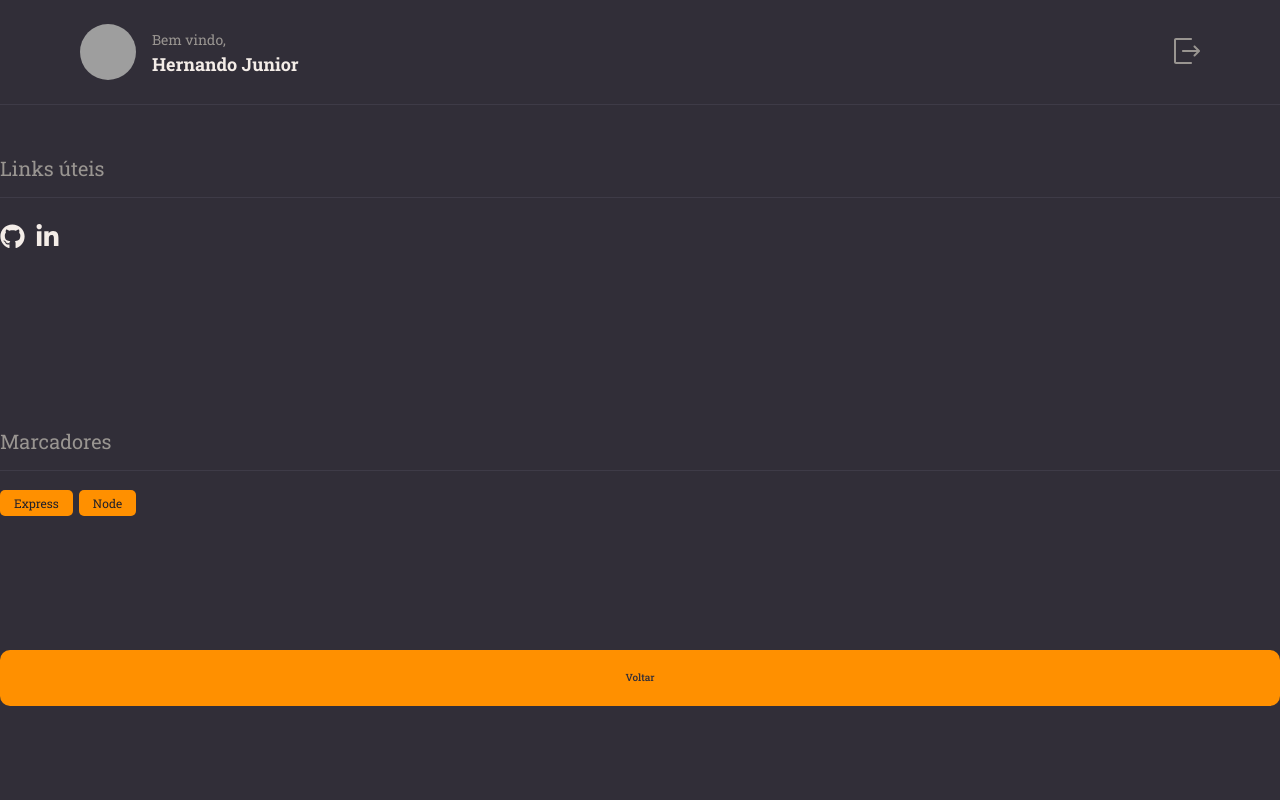
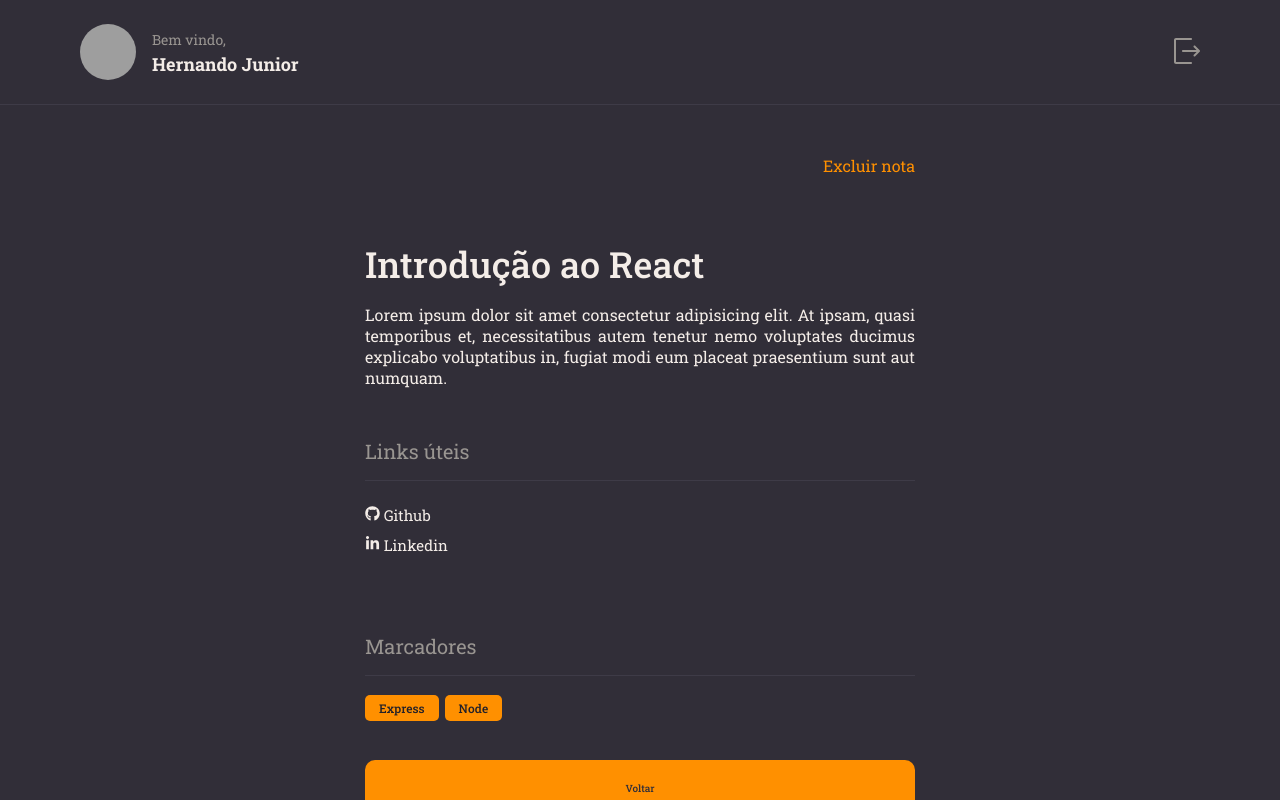
Before and after one commit to HernandoJunior/react_rocketnotes, a React (Vite) app: page / in a window 1280 px wide. Built offline with nearby package versions, Linux system fonts and the light colour scheme; grey boxes are pictures that could not be loaded.

Commit message:
finished datails page

```diff
--- /dev/null
+++ b/src/components/ButtonText/index.jsx
@@ -0,0 +1,9 @@
+import { Container } from './style'
+
+export function ButtonText({ title, ...rest}){
+  return (
+    <Container type="button" {...rest}>
+      { title }
+    </Container>
+  )
+}
--- /dev/null
+++ b/src/components/ButtonText/style.js
@@ -0,0 +1,9 @@
+import styled from "styled-components";
+
+export const Container = styled.button`
+  background: none;
+  color: ${({ theme }) => theme.COLORS.ORANGE };
+
+  border: none;
+  font-size: 16px;
+`
--- a/src/components/Section/style.js
+++ b/src/components/Section/style.js
@@ -13,5 +13,6 @@ export const Container = styled.section`
     color: ${({ theme }) => theme.COLORS.GRAY_100};
     font-size: 20px;
     font-weight: 400;
+
   }
 `
--- a/src/components/Tag/style.js
+++ b/src/components/Tag/style.js
@@ -2,9 +2,13 @@ import styled from "styled-components";
 
 export const Container = styled.span`
   font-size: 12px;
+  font-weight: 500;
+
   padding: 5px 14px;
+  margin-right: 6px;
+
   border-radius: 5px;
-  margin-right: 6px;
+
   color: ${({ theme }) => theme.COLORS.BACKGROUND_900 };
   background-color: ${({ theme }) => theme.COLORS.ORANGE };
 
--- a/src/pages/details/index.jsx
+++ b/src/pages/details/index.jsx
@@ -1,5 +1,6 @@
-import { Container, Links } from "./style.js"
+import { Container, Links, Content } from "./style.js"
 import { Button } from "../../components/Button/index.jsx"
+import { ButtonText } from "../../components/ButtonText/index.jsx"
 import { Header } from "../../components/Header/index.jsx"
 import { Section } from "../../components/Section/index.jsx"
 import { FaLinkedinIn } from "react-icons/fa";
@@ -10,11 +11,20 @@ export function Details(){
   return (
     <Container>
         <Header />
+      <main>
+        <Content>
+          <ButtonText title="Excluir nota" />
 
+          <h1>
+            Introdução ao React
+          </h1>
+          <p>
+            Lorem ipsum dolor sit amet consectetur adipisicing elit. At ipsam, quasi temporibus et, necessitatibus autem tenetur nemo voluptates ducimus explicabo voluptatibus in, fugiat modi eum placeat praesentium sunt aut numquam.
+          </p>
           <Section title="Links úteis">
             <Links>
-          <li><a href="https://github.com/HernandoJunior" target="_blank"><FaGithub/></a></li>
-          <li><a href="https://www.linkedin.com/in/hernandojunior/"><FaLinkedinIn/></a></li>
+              <li><a href="https://github.com/HernandoJunior" target="_blank"><FaGithub/> Github</a></li>
+              <li><a href="https://www.linkedin.com/in/hernandojunior/"><FaLinkedinIn/> Linkedin</a></li>
             </Links>
           </Section>
 
@@ -23,6 +33,8 @@ export function Details(){
             <Tag title="Node"/>
           </Section>
           <Button title= "Voltar" />
+        </Content>
+      </main>
     </Container>
   )
 }
--- a/src/pages/details/style.js
+++ b/src/pages/details/style.js
@@ -9,20 +9,48 @@ export const Container = styled.div `
   grid-template-areas:
   "header"
   "content";
+
+  > main {
+    grid-area: content;
+    overflow-y: scroll;
+    padding: 50px 0 ;
+  }
 `
 
 export const Links = styled.ul`
   list-style: none;
-  display: flex;
-  gap: 10px;
 
   > li {
-    margin-top: 1px;
+    margin-top: 10px;
   }
 
   > li a {
     color: ${({ theme }) => theme.COLORS.WHITE};
     text-decoration: none;
-    font-size: 25px;
+    font-size: 15px;
   }
 `
+
+export const Content = styled.div`
+  max-width: 550px;
+  margin: 0 auto;
+
+  display: flex;
+  flex-direction:column;
+
+  > button:first-child {
+    align-self: end;
+  }
+
+  > h1 {
+    font-size: 36px;
+    font-weight: 500;
+    padding-top: 64px;
+  }
+
+  > p {
+    font-size: 16px;
+    margin-top: 16px;
+    text-align: justify;
+  }
+`
```
Lines whose indentation alone changed are shown as unchanged.
